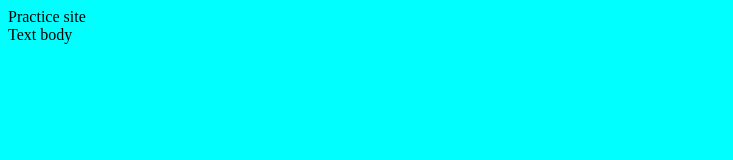
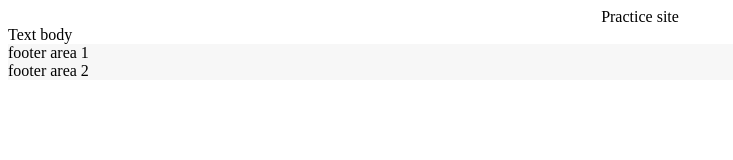
Before and after one commit to tgarratt/practice, a plain HTML site: page index.html in a window 1280 px wide. Shown: the whole page, without its empty margins (0-733 px from the left). Drawn offline with Linux system fonts and the light colour scheme.

Commit message:
added nav and footer basics

```diff
--- a/index.html
+++ b/index.html
@@ -5,7 +5,23 @@
     </head>
 
     <body>
-        <div>Practice site</div>
-        <div>Text body</div>
+
+    <!-- NAV BAR -->
+        <nav>
+            <div class="nav-title">Practice site</div>
+        </nav>
+
+
+    <!-- TEXT BODY  -->
+        <div class="text-body">Text body</div>
+
+
+    <!-- FOOTER  -->
+        <footer>
+            <div>footer area 1</div>
+            <div>footer area 2</div>
+        </footer>
+
+
     </body>
 </html>
--- a/main.css
+++ b/main.css
@@ -1,3 +1,19 @@
+/* GLOBAL CALLS */
+
 body {
-    background-color: cyan;
+    background-color: white;
 }
+
+
+/* NAV BAR */
+
+.nav-title {
+    text-align: center;
+}
+
+
+/* FOOTER */
+
+footer {
+    background-color: #f7f7f7;
+}
```
